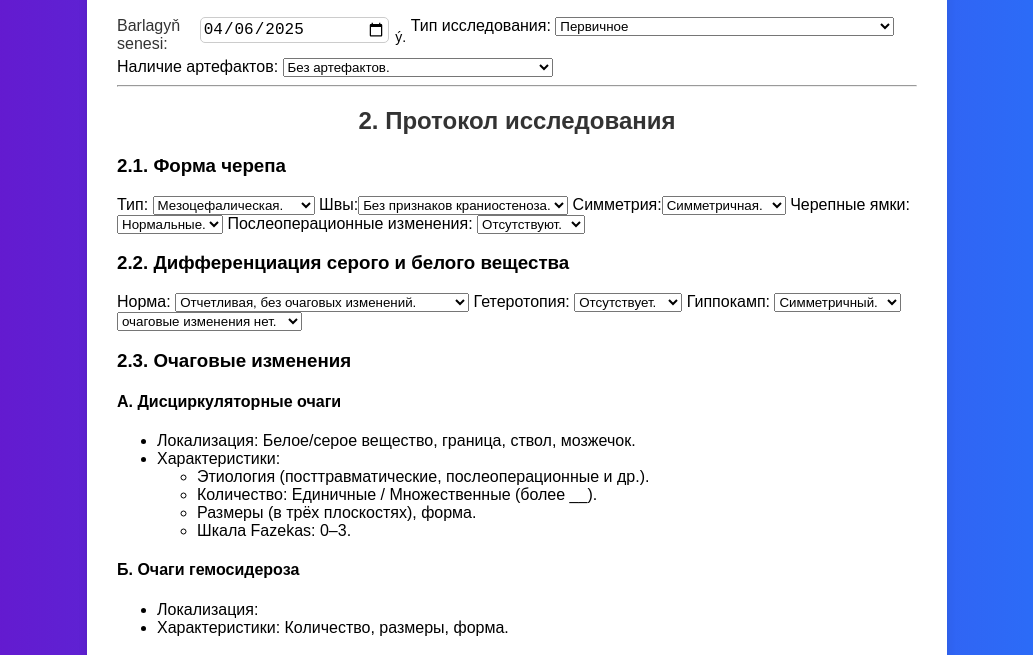
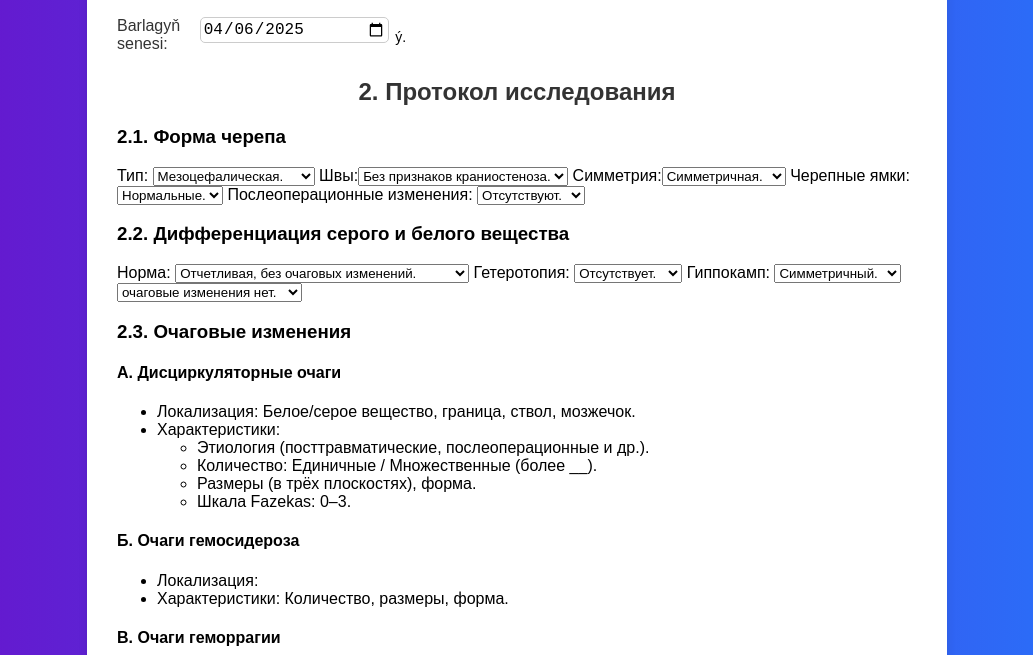
Before and after one commit to MaksatDowletow/MRI, a plain HTML site: page index.html in a window 1280 px wide. Shown: the part 141-796 px from the top of the page, without its empty margins (123-1156 px from the left). Drawn offline with Linux system fonts and the light colour scheme; a script that the page names is missing.

Commit message:
Update index.html

```diff
--- a/index.html
+++ b/index.html
@@ -26,7 +26,7 @@
 <script>
   document.getElementById('research-date').value = new Date().toISOString().split('T')[0];
 </script>
-            Тип исследования:
+            <script>Тип исследования:
             <select id="research-type-1">
               <option value="Первичное">Первичное</option>
               <option value="Повторное">
@@ -43,9 +43,7 @@
                 Артефакты от металлических объектов.
               </option>
             </select>
-          </li>
-        </ul>
-        <hr />
+            </script>
         <h2>2. Протокол исследования</h2>
         <h3>2.1. Форма черепа</h3>
 
```
